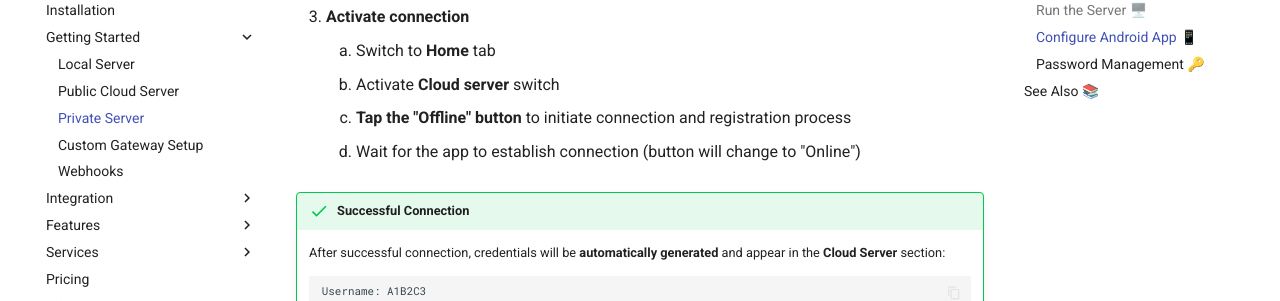
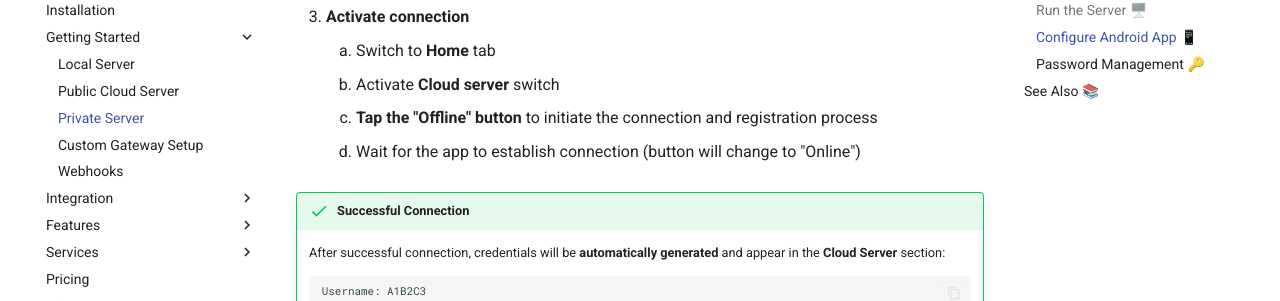
Before and after one commit to android-sms-gateway/docs-web, an MkDocs documentation site: the page built from docs/getting-started/private-server.md, in a window 1280 px wide and 900 px high, scrolled down 3653 px. Shown: the part 152-453 px from the top of the window. Built offline with MkDocs 1.6.1 and Material for MkDocs 9.7.7, drawn with Linux system fonts in a browser that asks for light colours; comment, search, counter and statistics services are not loaded.

Commit message:
[private-server] minor fixes

```diff
--- a/docs/getting-started/private-server.md
+++ b/docs/getting-started/private-server.md
@@ -154,7 +154,7 @@ To run the server, you'll need:
 3. **Activate connection**
     1. Switch to **Home** tab
     2. Activate **Cloud server** switch
-    3. **Tap the "Offline" button** to initiate connection and registration process
+    3. **Tap the "Offline" button** to initiate the connection and registration process
     4. Wait for the app to establish connection (button will change to "Online")
 
 !!! success "Successful Connection"
```
